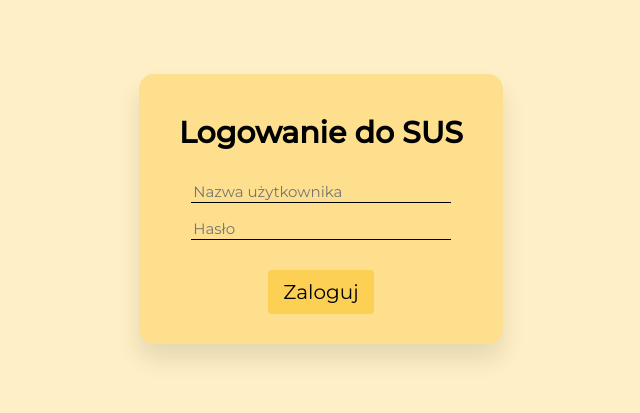
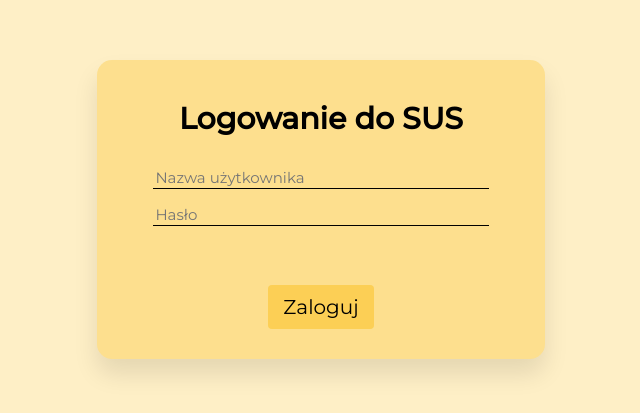
Before and after one commit to Antix7/SUS-UI, a React (Create React App) app: page / in a window 1280 px wide. Shown: the part 151-564 px from the top of the page, without its empty margins (319-959 px from the left). Built offline with nearby package versions, Linux system fonts and the light colour scheme.

Commit message:
Login works

```diff
--- a/package.json
+++ b/package.json
@@ -6,6 +6,7 @@
     "@testing-library/jest-dom": "^5.16.5",
     "@testing-library/react": "^13.4.0",
     "@testing-library/user-event": "^13.5.0",
+    "axios": "^1.4.0",
     "react": "^18.2.0",
     "react-dom": "^18.2.0",
     "react-outside-click-handler": "^1.3.0",
@@ -18,8 +19,8 @@
     "build": "react-scripts build",
     "test": "react-scripts test",
     "eject": "react-scripts eject",
-    "predeploy" : "npm run build",
-    "deploy" : "gh-pages -d build"
+    "predeploy": "npm run build",
+    "deploy": "gh-pages -d build"
   },
   "eslintConfig": {
     "extends": [
--- a/src/App.css
+++ b/src/App.css
@@ -18,6 +18,10 @@ html,body,#root {
   overflow: hidden
 }
 
+input:-webkit-autofill {
+  -webkit-background-clip: text; /* disable color change upon autofilling */
+}
+
 * {
   -webkit-tap-highlight-color: transparent;
   font-family: 'Montserrat', sans-serif;
--- a/src/components/login/LoginPanel.css
+++ b/src/components/login/LoginPanel.css
@@ -1,6 +1,10 @@
 
 html,body,#root {
   height: 100%;
+}
+
+p {
+  margin: 0;
 }
 
 #loginPanel {
@@ -51,3 +55,11 @@ html,body,#root {
 #loginButton:active {
   background-color: var(--darker6);
 }
+
+#errorMessage {
+  text-align: center;
+  background-color: var(--darker2);
+  color: red;
+  font-size: 15px;
+  margin: 5px 0;
+}
--- a/src/components/login/LoginPanel.js
+++ b/src/components/login/LoginPanel.js
@@ -1,15 +1,38 @@
 import {useState} from "react";
 import "./LoginPanel.css"
+import axios from "axios";
 
 export default function LoginPanel({ handleLogin }) {
+
+  const [errorMessage, setErrorMessage] = useState("\u00A0");
+
+  function handleSubmit(e) {
+    e.preventDefault();
+
+    const form = e.target;
+    const formData = new FormData(form);
+
+    axios.post(`${process.env.REACT_APP_SERVER_DOMAIN}/auth`, formData)
+      .then((response) => {
+        setErrorMessage(response.data.message);
+        if(response.data.success) handleLogin(form.nick.value);
+      })
+      .catch((error) => {
+        setErrorMessage("Wystąpił błąd w komunikacji z serwerem")
+        console.log(error);
+      });
+  }
 
   return (
     <div id="loginPanel">
       <div id="loginBox">
         <p id="loginTitle">Logowanie do SUS</p>
-        <input className="loginInput" type="text" placeholder="Nazwa użytkownika"/><br/>
-        <input className="loginInput" type="password" placeholder="Hasło"/><br/>
-        <button id="loginButton" onClick={()=>handleLogin("admin")}>Zaloguj</button>
+        <form id="loginForm" onSubmit={handleSubmit}>
+          <input className="loginInput" name="nick" type="text" placeholder="Nazwa użytkownika"/>
+          <input className="loginInput" name="pwd" type="password" placeholder="Hasło"/>
+          <p id="errorMessage">{errorMessage}</p>
+          <button type="submit" id="loginButton">Zaloguj</button>
+        </form>
       </div>
     </div>
   )
```
Also changed, not shown: src/App.js (+10 -1 lines), 2 other files (tests, documents, lock files or other folders).
